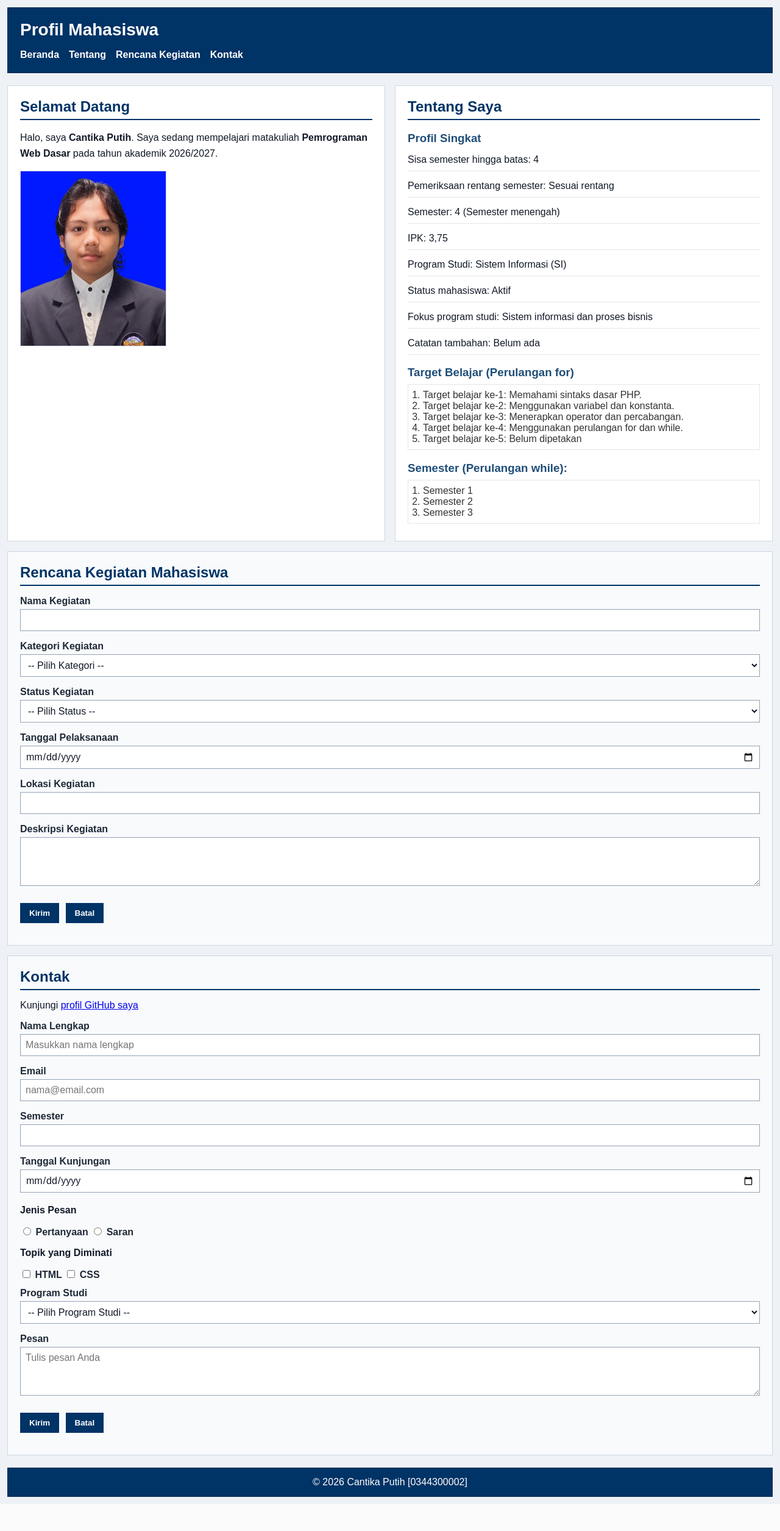
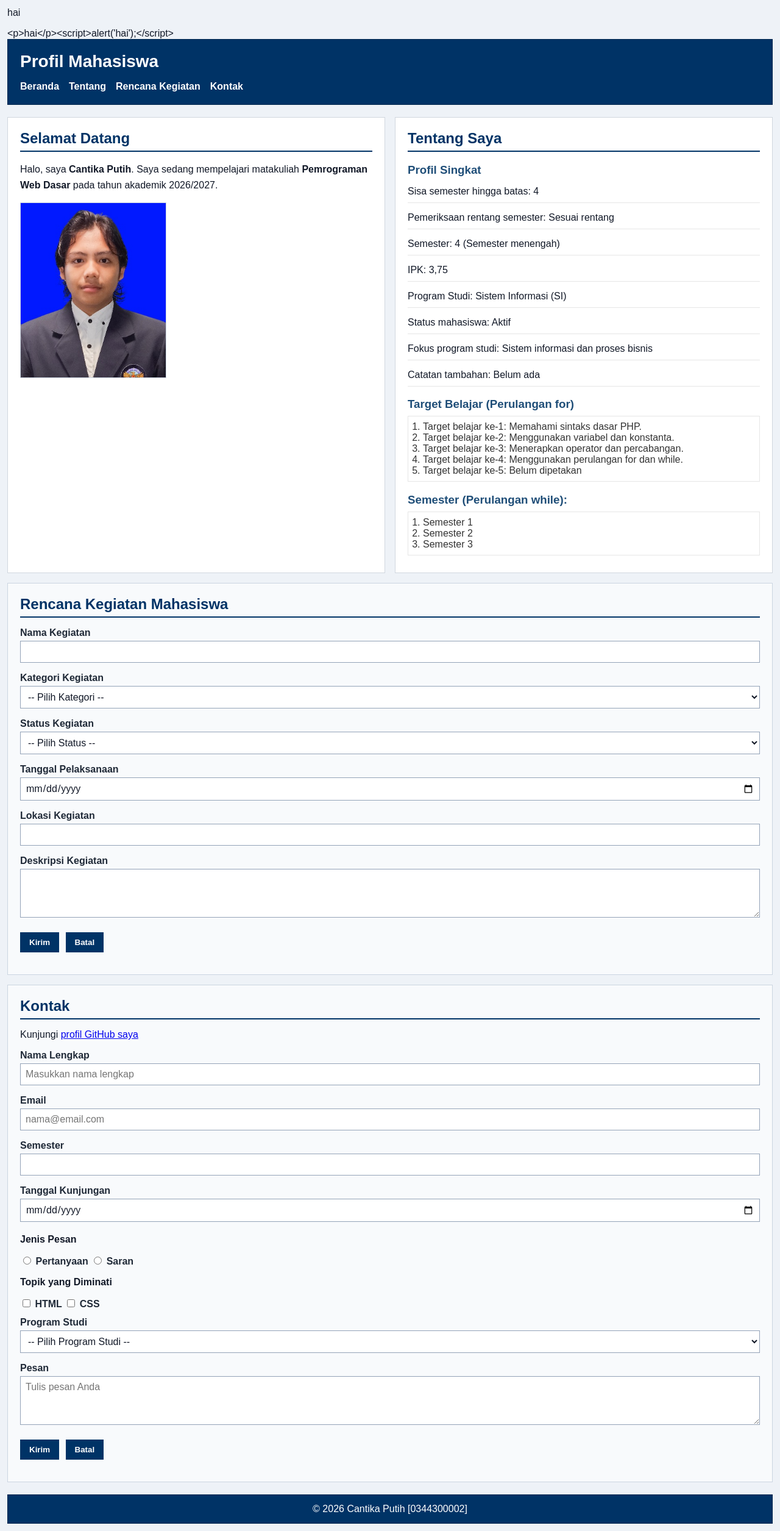
Before and after one commit to enricosndr/2611500005--PWD--TI1A---2627O, a PHP site: page /pertemuan-09/index.php in a window 1280 px wide. Shown: the whole page at 61% size. Before the commit the page ends 2467 px from the top, so only its background shows below. Run offline with PHP 8.4, Linux system fonts and the light colour scheme.

Commit message:
menambah fungsi bersihkan di index.php beserta demo sebelum dan sesudah dibersihkan

```diff
--- a/pertemuan-09/index.php
+++ b/pertemuan-09/index.php
@@ -1,5 +1,16 @@
 <?php
 session_start();
+
+function bersihkan($teks)
+{
+    return htmlspecialchars($teks ?? "", ENT_QUOTES, "UTF-8");
+}
+
+// Demo sementara untuk melihat hasil teks sebelum dan sesudah dibersihkan.
+echo "<p>hai</p>";
+echo "<script>alert('hai');</script>";
+echo bersihkan("<p>hai</p>");
+echo bersihkan("<script>alert('hai');</script>");
 
 function normalizeFormText($value): string
 {
```
